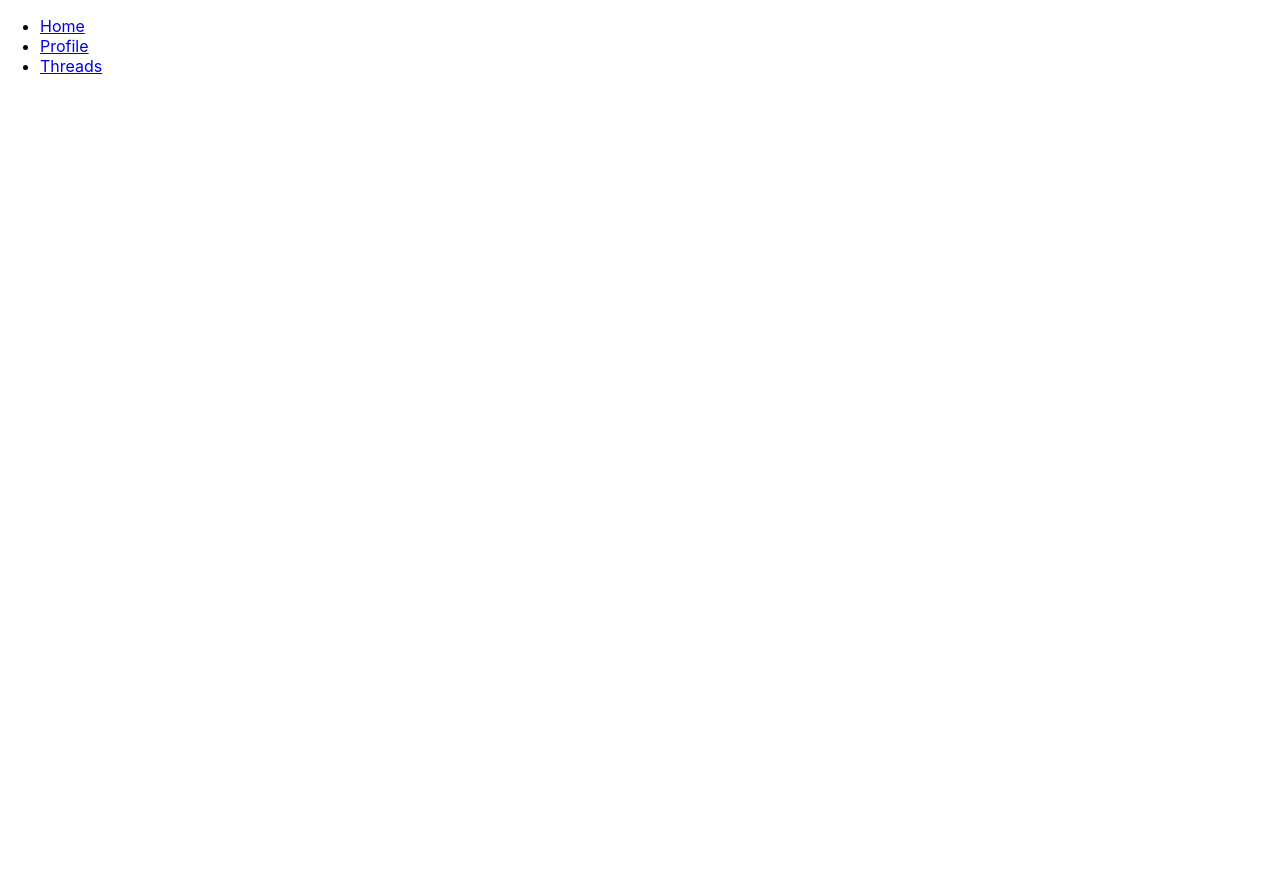
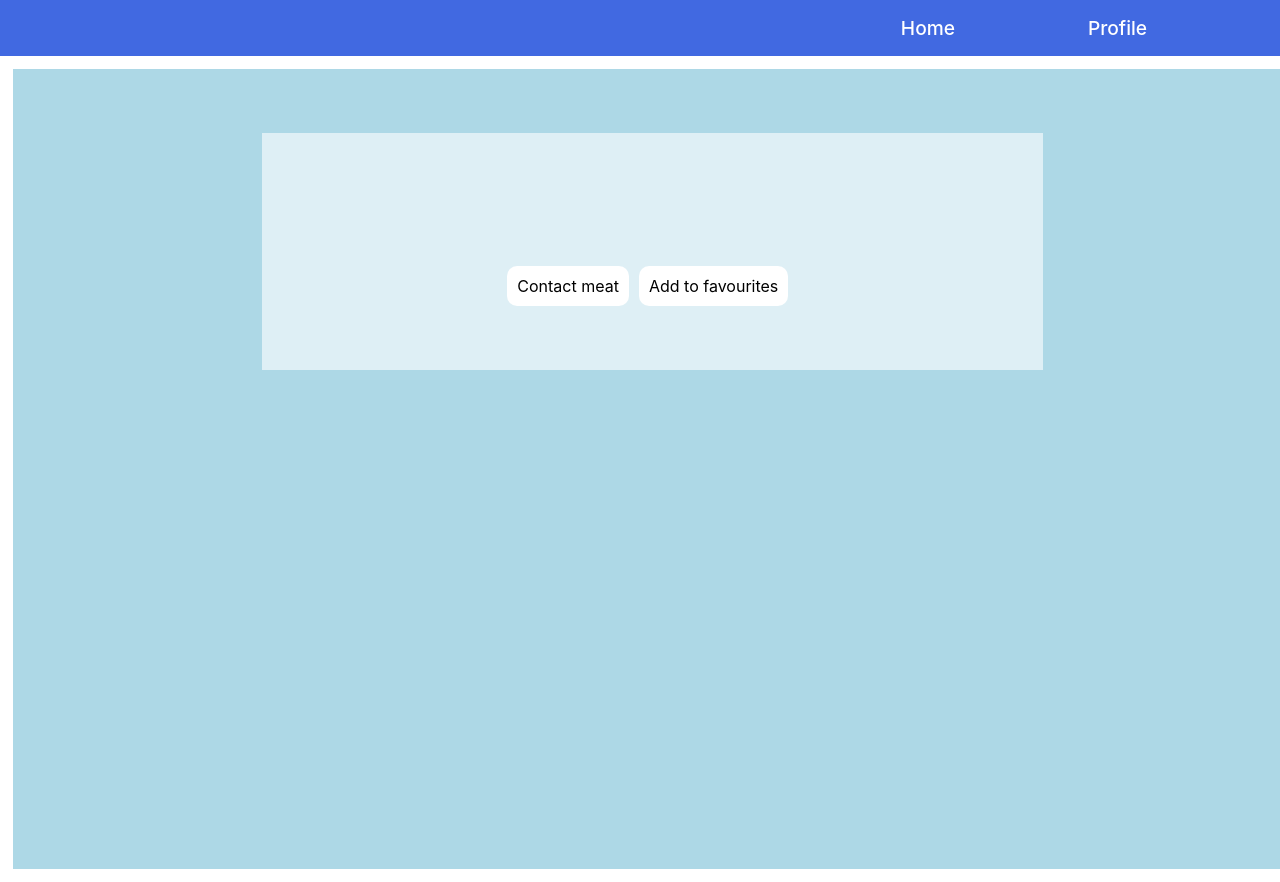
Before and after one commit to Ironhack-Project-3/IronHack-Project-3, a React (Create React App) app in the folder client/: page /threads/1 in a window 1280 px wide. Before the commit the page ends 800 px from the top, so only its background shows below. Built offline with nearby package versions, Linux system fonts and the light colour scheme; no server answers.

Commit message:
initial styling for threads

```diff
--- a/client/src/components/Home.js
+++ b/client/src/components/Home.js
@@ -5,12 +5,20 @@ import ThreadList from './threads/ThreadList';
 
 const Home = () => {
   return (
-    <div>
-      <div>
-        <h1>Welcome to home page. Here will be the map and the posting board</h1>
-           <ThreadList/>
+  <div className="homepage">
+
+    <h1 className="homepage-header">See all these amazing meat threads!</h1>
+
+    <div className="map-container">
+      <div className="mapbox">
+
+        <p>This is a map placeholder</p>
       </div>
     </div>
+      <div className="homepage-threads">
+            <ThreadList/>
+      </div>
+      </div>
   )
 }
 export default Home;
--- a/client/src/components/Navbar.js
+++ b/client/src/components/Navbar.js
@@ -8,7 +8,6 @@ const Navbar = () => {
         <li><Link to='/'>Home</Link></li>
         <li><Link to='/Profile'>Profile</Link></li>
 
-        <li><Link to='/threads'>Threads</Link></li>
       </ul>
     </nav>
   )
--- a/client/src/components/threads/AddThread.js
+++ b/client/src/components/threads/AddThread.js
@@ -27,13 +27,14 @@ class AddThread extends Component {
   render(){
     return(
       <div>
-        <form onSubmit={this.handleFormSubmit}>
-          <label>title:</label>
-          <input type="text" name="title" value={this.state.title} onChange={ e => this.handleChange(e)}/>
-          <label>description:</label>
-          <textarea name="description" value={this.state.description} onChange={ e => this.handleChange(e)} />
-
-          <input type="submit" value="Submit" />
+        <form className="thread-form" onSubmit={this.handleFormSubmit}>
+          <label></label>
+          <input type="text" name="title" placeholder="Enter title" value={this.state.title} onChange={ e => this.handleChange(e)}/>
+        <br/>
+          <label></label>
+          <textarea name="description" placeholder="Enter description" value={this.state.description} onChange={ e => this.handleChange(e)} />
+          <br/>
+          <input type="submit" value="Submit" className="thread-form-button"/>
         </form>
       </div>
     )
--- a/client/src/components/threads/ThreadDetails.js
+++ b/client/src/components/threads/ThreadDetails.js
@@ -25,11 +25,23 @@ class ThreadDetails extends Component {
     console.log(this.props)
 
 if (this.state.thread) {
-    return <div>
+    return     <div className="thread-details">
+      <div className="thread-details-text">
 
 <h3>{this.state.thread.title}</h3>
 <p>{this.state.thread.description}</p>
+<div className="thread-details-buttons">
+
+<Link to={`/threads/${this.state.thread._id}`}>
+                  <p>Contact meat</p>
+                </Link>
+                <Link to={`/threads/${this.state.thread._id}`}>
+                  <p>Add to favourites</p>
+                </Link>
+</div>
+</div>
     </div>
+
   }
 }
 }
--- a/client/src/components/threads/ThreadList.js
+++ b/client/src/components/threads/ThreadList.js
@@ -24,26 +24,37 @@ class ThreadList extends Component {
 
   render(){
     return(
-      <div>
-        <div style={{width: '60%', float:"left"}}>
+      <div className="threadlist">
+         <div className="add-thread">
+          <h2>Add a New Thread</h2>
+            <AddThread getData={() => this.getAllThreads()}/> {/* <== !!! */}
+        </div>
+        <div className="threadlist-results">
           { this.state.listOfThreads.map( thread => {
             return (
 
-              <div key={thread._id}>
+              <div className="threadlist-individual-result" key={thread._id}>
 
                 <Link to={`/threads/${thread._id}`}>
-                  < h3>{thread.title}</h3>
+                  <h3>{thread.title}</h3>
                 </Link>
-                <p style={{maxWidth: '400px'}} >{thread.description} </p>
+                <p>{thread.description} </p>
+
+                <div className="threadlist-buttons">
+                <Link to={`/threads/${thread._id}`}>
+                  <p>Go to Post</p>
+                </Link>
+                <Link to={`/threads/${thread._id}`}>
+                  <p>Add to favourites</p>
+                </Link>
+                </div>
+
               </div>
 
             )})
           }
         </div>
-        <div style={{width: '40%', float:"right"}}>
-          <h2>Add New Thread</h2>
-            <AddThread getData={() => this.getAllThreads()}/> {/* <== !!! */}
-        </div>
+
       </div>
     )
   }
--- a/client/src/index.css
+++ b/client/src/index.css
@@ -11,3 +11,203 @@ code {
   font-family: source-code-pro, Menlo, Monaco, Consolas, 'Courier New',
     monospace;
 }
+/***************** NAVIGATION BAR *****************/
+
+.nav-style {
+
+  display:flex;
+  justify-content: flex-end;
+  background-color: royalblue;
+}
+
+.nav-style ul {
+  display:flex;
+  justify-content: space-evenly;
+  width:40%;
+}
+.nav-style ul li{
+  list-style: none;
+}
+
+.nav-style ul li a {
+  text-decoration: none;
+  color: white;
+  font-size: 1.2em;
+  font-weight: 500;
+}
+
+
+
+/***************** HOMEPAGE *****************/
+
+.homepage{
+
+
+}
+
+.homepage-threads{
+  display: flex;
+  justify-content: center;
+
+}
+
+.homepage-header{
+  text-align: center;
+}
+
+.map-container{
+  display: flex;
+  justify-content: center;
+}
+.mapbox {
+
+  background-color: seagreen;
+  width:700px;
+  height:500px;
+  color:white;
+  display: flex;
+  justify-content: center;
+  align-items: center;
+  font-size: 1.5em;
+  margin: 1%;
+}
+
+/***************** THREADLIST *****************/
+
+
+.threadlist{
+
+  background-color: lightblue;
+  width: 65%;
+    display: flex;
+    flex-direction: column;
+    flex-wrap: nowrap;
+    justify-content: center;
+    align-items: center;
+    align-content: stretch;
+  margin: 1%;
+}
+
+
+.threadlist-results{
+  width: 55%;
+}
+
+
+.threadlist-results a {
+  color:black;
+  text-decoration: none;
+}
+.threadlist-individual-result{
+  background-color: rgba(255, 255, 255, 0.6);
+  border-radius: 10px;
+  padding:1% 3% 1% 3%;
+  margin:2%;
+}
+
+.threadlist-buttons{
+ display: flex;
+}
+
+.threadlist-buttons p{
+  margin-right: 10px;
+  padding:10px;
+  background-color: white;
+  border-radius: 10px;
+  text-align: center;
+}
+
+/***************** ADD NEW THREAD *****************/
+
+
+.add-thread {
+  margin:1%;
+  width:50%;
+}
+.thread-form {
+width:100%;
+
+}
+
+.thread-form input[type=text] {
+  border: none;
+  width:90%;
+  padding:3%;
+  border-radius: 10px;
+  margin:1%;
+  font-size: 1.2rem;
+  font-family: -apple-system, BlinkMacSystemFont, 'Segoe UI', Roboto, Oxygen, Ubuntu, Cantarell, 'Open Sans', 'Helvetica Neue', sans-serif;
+
+}
+
+.thread-form textarea {
+  border:none;
+  resize: none;
+  margin:1%;
+  width:90%;
+  padding: 3%;
+  border-radius: 10px;
+  font-size: 1rem;
+  font-family: -apple-system, BlinkMacSystemFont, 'Segoe UI', Roboto, Oxygen, Ubuntu, Cantarell, 'Open Sans', 'Helvetica Neue', sans-serif;
+}
+
+
+.thread-form-button{
+margin:1%;
+border:none;
+width:20%;
+height:40px;
+font-size: 1rem;
+font-family: -apple-system, BlinkMacSystemFont, 'Segoe UI', Roboto, Oxygen, Ubuntu, Cantarell, 'Open Sans', 'Helvetica Neue', sans-serif;
+border-radius: 10px;
+}
+
+.thread-form-button:hover{
+  background-color: violet;
+}
+
+
+/***************** THREAD DETAILS *****************/
+
+.thread-details{
+
+  background-color: lightblue;
+  width: 100%;
+  height:100vh;
+  margin: 1%;
+  display:flex;
+  justify-content: center;
+
+}
+
+.thread-details-text{
+  display: flex;
+  flex-direction: column;
+  flex-wrap: nowrap;
+  justify-content: center;
+  align-items: center;
+  align-content: stretch;
+  width:55%;
+  height:20%;
+  margin-top:5%;
+  background-color: rgba(255, 255, 255, 0.6);
+  padding:3%;
+
+}
+
+.thread-details-buttons{
+  display:flex;
+}
+
+.thread-details-buttons p{
+  margin-right: 10px;
+  padding:10px;
+  background-color: white;
+  border-radius: 10px;
+  text-align: center;
+  color:black;
+}
+
+.thread-details-buttons a {
+  text-decoration: none;
+}
```
Also changed, not shown: 1 other file (tests, documents, lock files or other folders).
